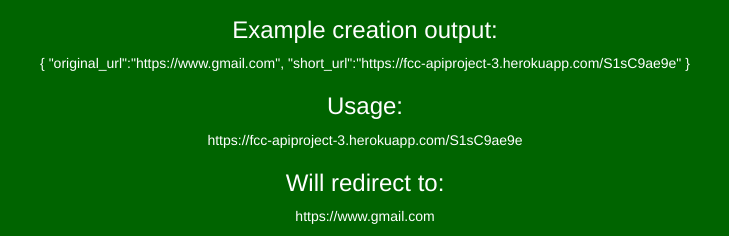
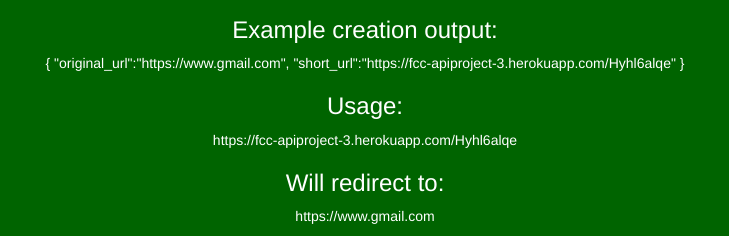
Before and after one commit to Bevets87/URL-Shortener-Microservice, a website: page client/index.html in a window 1280 px wide. Shown: the part 282-520 px from the top of the page, 275-1004 px from the left. Drawn offline with nearby package versions, Linux system fonts and the light colour scheme.

Commit message:
fixed index.html

```diff
--- a/client/index.html
+++ b/client/index.html
@@ -20,9 +20,9 @@
     <h3>Example creation usage:</h3>
     <p>https://fcc-apiproject-3.herokuapp.com/new/https://www.gmail.com</p>
     <h3>Example creation output:</h3>
-    <p>{ "original_url":"https://www.gmail.com", "short_url":"https://fcc-apiproject-3.herokuapp.com/S1sC9ae9e" }</p>
+    <p>{ "original_url":"https://www.gmail.com", "short_url":"https://fcc-apiproject-3.herokuapp.com/Hyhl6alqe" }</p>
     <h3>Usage:</h3>
-    <p>https://fcc-apiproject-3.herokuapp.com/S1sC9ae9e</p>
+    <p>https://fcc-apiproject-3.herokuapp.com/Hyhl6alqe</p>
     <h3>Will redirect to:</h3>
     <p>https://www.gmail.com</p>
 </body>
```
